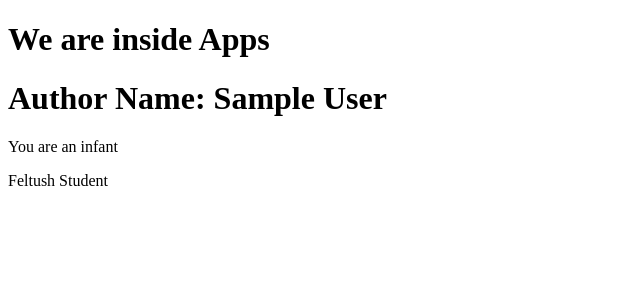
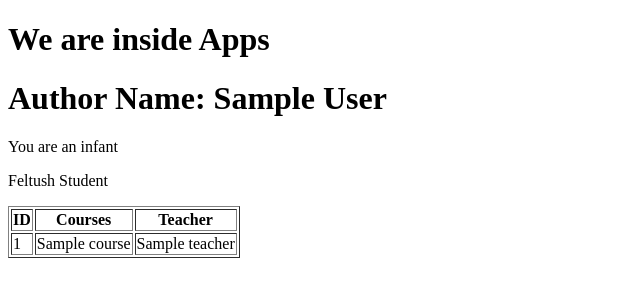
Before and after one commit to AbdullahAlTowsif/third-django-rendering-template, a Django app: template first_app/templates/first_app/index.html in a window 1280 px wide. Shown: the top 300 px of the page, without its empty margins (0-640 px from the left). Run offline with Django 5.2, Linux system fonts and the light colour scheme; the template is opened without the code that fills it: most values are stand-ins (such as "Sample title", 1, 10 or a date in 2020).

Commit message:
for loop added

```diff
--- a/first_app/templates/first_app/index.html
+++ b/first_app/templates/first_app/index.html
@@ -23,5 +23,22 @@
     {% else %}
     <p>Feltush Student</p>
     {% endif %}
+
+    <table border='1'>
+        <tr>
+            <th>ID</th>
+            <th>Courses</th>
+            <th>Teacher</th>
+        </tr>
+
+            {% for course in courses %}
+            <tr>
+                <td>{{course.id}}</td>
+                <td>{{course.course}}</td>
+                <td>{{course.teacher}}</td>
+            </tr>
+            {% endfor %}
+
+    </table>
 </body>
 </html>
```
Also changed, not shown: first_app/views.py (+17 -1 lines).
